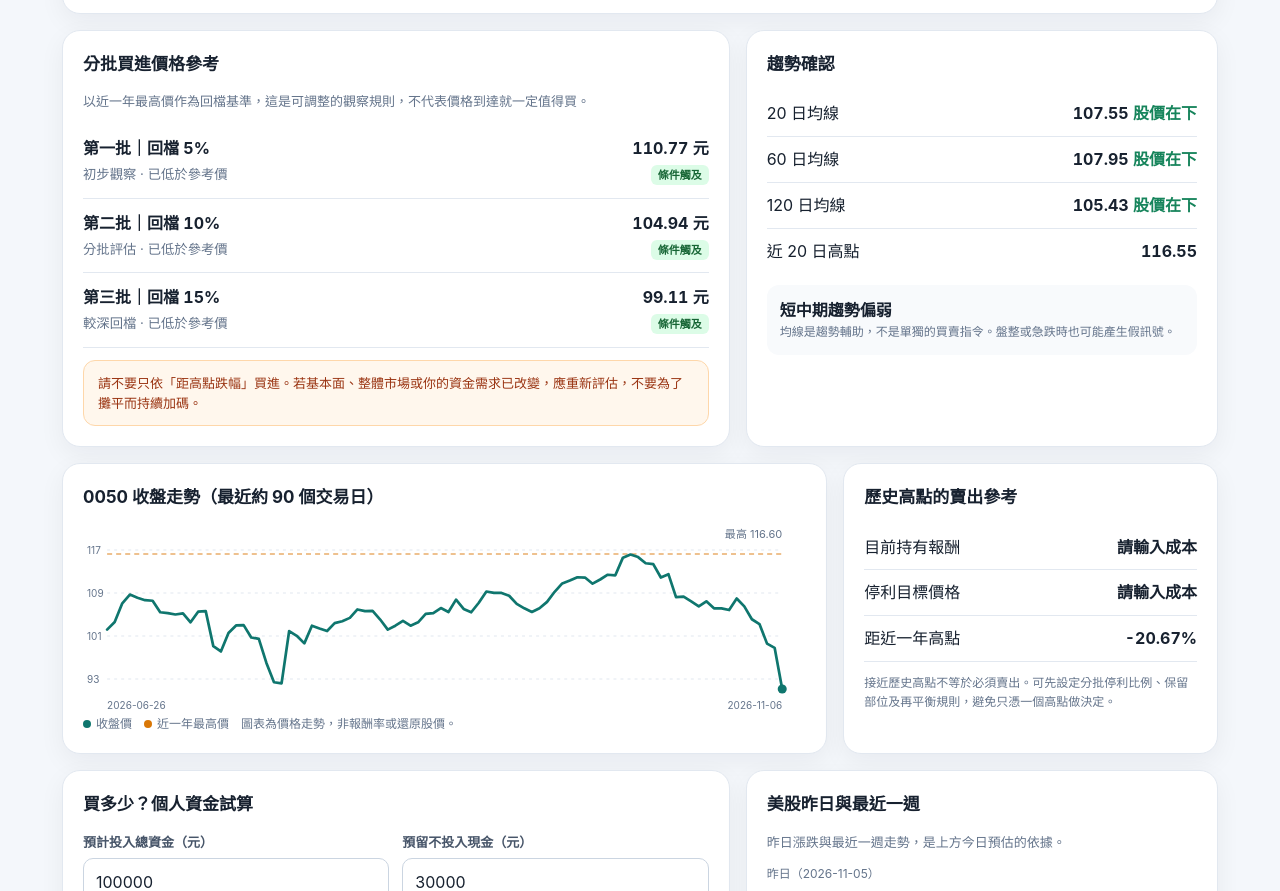
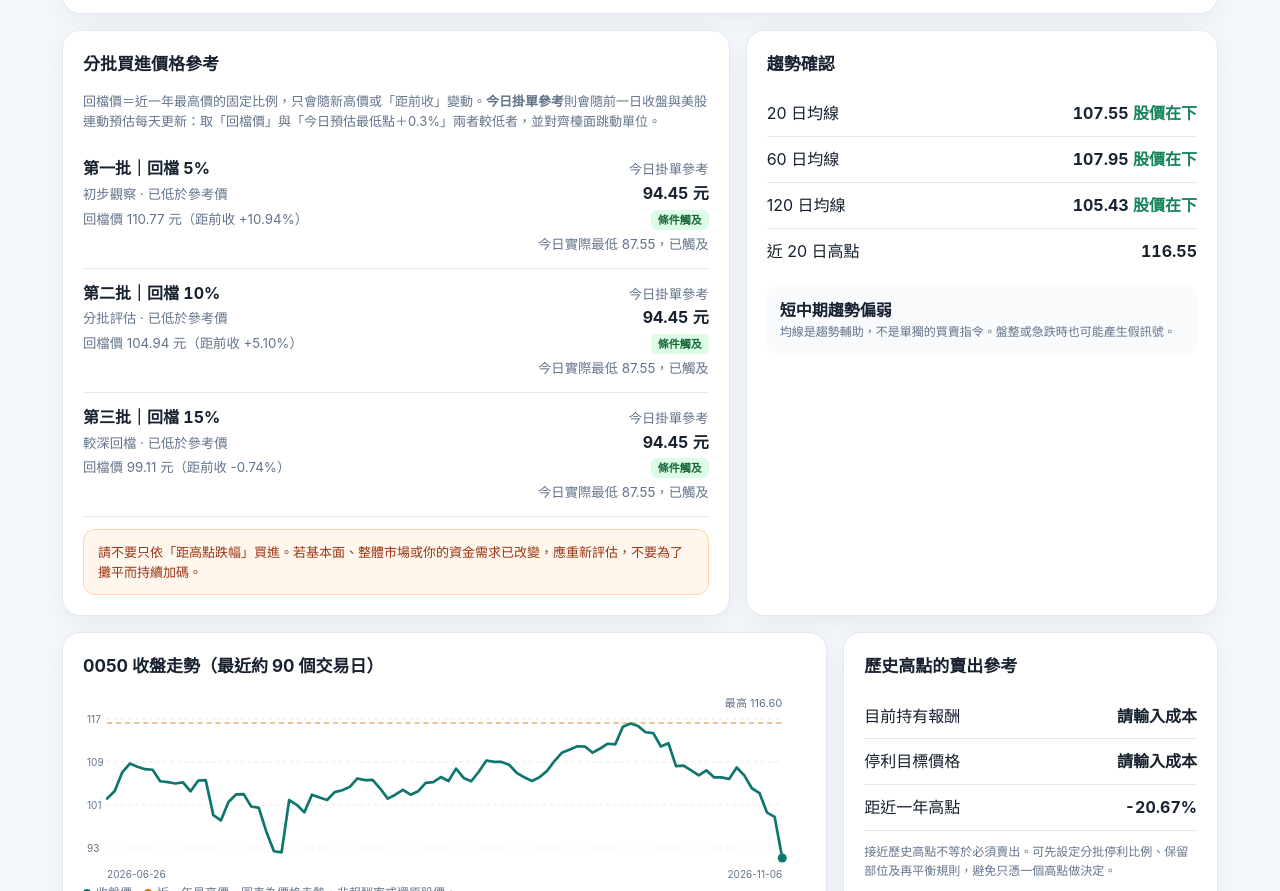
Before and after one commit to eliskaja2-tt/0050-tracker, a plain HTML site: page index.html in a window 1280 px wide. Shown: the part 1795-2686 px from the top of the page. Drawn offline with Linux system fonts and the light colour scheme.

Commit message:
Add files via upload

```diff
--- a/index.html
+++ b/index.html
@@ -191,9 +191,20 @@ function buildForecast(){
  const usHTML=`<div class="small" style="margin-bottom:4px">昨日（${esc(U)}）</div>${dayRows}
   <div class="small" style="margin:12px 0 2px">最近一週（累計漲跌）</div>${weekRows}`;
  const weekHTML=`<h2>0050 最近一週</h2><div class="spark-row" style="border:0">${spark(wk.map(x=>+x.c))}</div>${twRows}`;
- return {forecastHTML,usHTML,weekHTML};
+ return {forecastHTML,usHTML,weekHTML,pc,predLow,predHigh,predClose,pR,actual};
 }
 let FC=null;try{FC=buildForecast()}catch(e){console.error(e)}
+// 分批買進價與「前一日收盤＋今日預估」連動
+function bandLink(p){
+ const prevC=FC?FC.pc:+latest.c, vsPrev=p/prevC-1;
+ if(!FC) return {vsPrev,limit:p,note:'未取得美股資料，僅以收盤價判斷'};
+ const tick=p>=50?0.05:0.01, raw=Math.min(p,FC.predLow*1.003), limit=Math.floor(raw/tick+1e-9)*tick;
+ let note;
+ if(FC.actual&&+FC.actual.l<=p) note='今日實際最低 '+fmt(+FC.actual.l)+'，已觸及';
+ else if(p>=FC.predLow) note='今日預估最低 '+fmt(FC.predLow)+'，有機會觸及';
+ else note='今日預估最低 '+fmt(FC.predLow)+'，不易觸及';
+ return {vsPrev,limit,note};
+}
 function render(){
  const budget=Math.max(0,safeNum($('budget')?.value,100000)), reserve=Math.max(0,safeNum($('reserve')?.value,30000));
  const tranche=Math.max(0,Math.min(100,safeNum($('tranche')?.value,25)))/100;
@@ -243,8 +254,8 @@ function render(){
  </section>
  <section class="card span7">
   <h2>分批買進價格參考</h2>
-  <p class="sub">以近一年最高價作為回檔基準，這是可調整的觀察規則，不代表價格到達就一定值得買。</p>
-  ${buyBands.map((b,i)=>{const p=high1y*(1+b.dd);const reached=latest.c<=p;return `<div class="zone"><div><strong>${b.label}</strong><br><small>${b.tag} · ${reached?'已低於參考價':'尚未到達參考價'}</small></div><div style="text-align:right"><strong>${fmt(p)} 元</strong><br><span class="pill ${reached?'good':'warn'}">${reached?'條件觸及':'等待觀察'}</span></div></div>`}).join('')}
+  <p class="sub">回檔價＝近一年最高價的固定比例，只會隨新高價或「距前收」變動。<b>今日掛單參考</b>則會隨前一日收盤與美股連動預估每天更新：取「回檔價」與「今日預估最低點＋0.3%」兩者較低者，並對齊檯面跳動單位。</p>
+  ${buyBands.map((b,i)=>{const p=high1y*(1+b.dd);const reached=latest.c<=p;const L=bandLink(p);return `<div class="zone"><div><strong>${b.label}</strong><br><small>${b.tag} · ${reached?'已低於參考價':'尚未到達參考價'}</small><br><small>回檔價 ${fmt(p)} 元（距前收 ${pct(L.vsPrev)}）</small></div><div style="text-align:right"><small>今日掛單參考</small><br><strong>${fmt(L.limit)} 元</strong><br><span class="pill ${reached?'good':'warn'}">${reached?'條件觸及':'等待觀察'}</span><br><small>${esc(L.note)}</small></div></div>`}).join('')}
   <div class="notice" style="margin-top:12px">請不要只依「距高點跌幅」買進。若基本面、整體市場或你的資金需求已改變，應重新評估，不要為了攤平而持續加碼。</div>
  </section>
  <section class="card span5">
```
